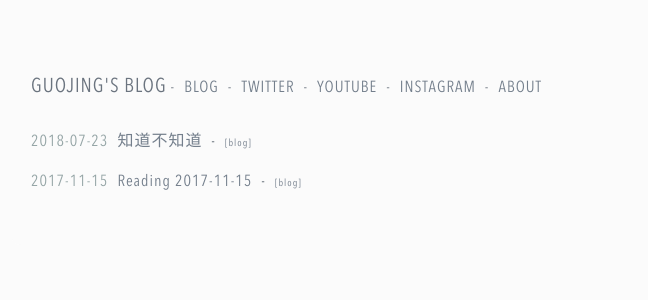
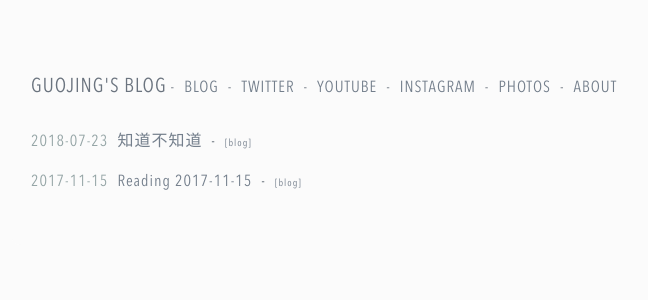
Before and after one commit to GuoJing/blog, a Jekyll site: the page built from index.html, in a window 1280 px wide. Shown: the top 300 px of the page, without its empty margins (64-712 px from the left). Built offline with Jekyll 4.4.1, drawn with Linux system fonts in a browser that asks for light colours.

Commit message:
auto commit

```diff
--- a/index.html
+++ b/index.html
@@ -14,6 +14,7 @@ title: GuoJing's Blog|只要心还跳
             - <a href="https://twitter.com/GuoJing">Twitter</a>
             - <a href="https://www.youtube.com/c/GuoJing">Youtube</a>
             - <a href="https://www.instagram.com/soundbbg/">Instagram</a>
+            - <a href="https://soundbbg.myportfolio.com">Photos</a>
             - <a href="/about">About</a>
         </span>
       </li>
```
